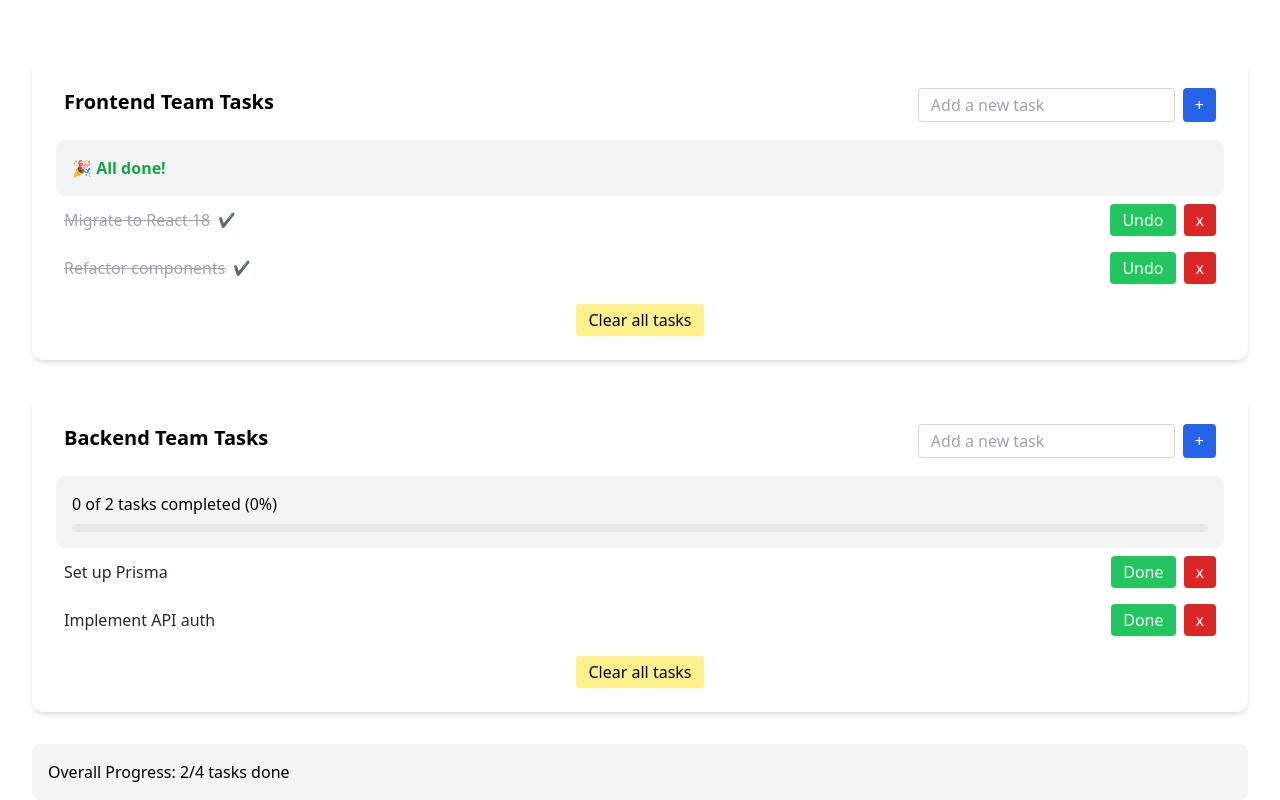
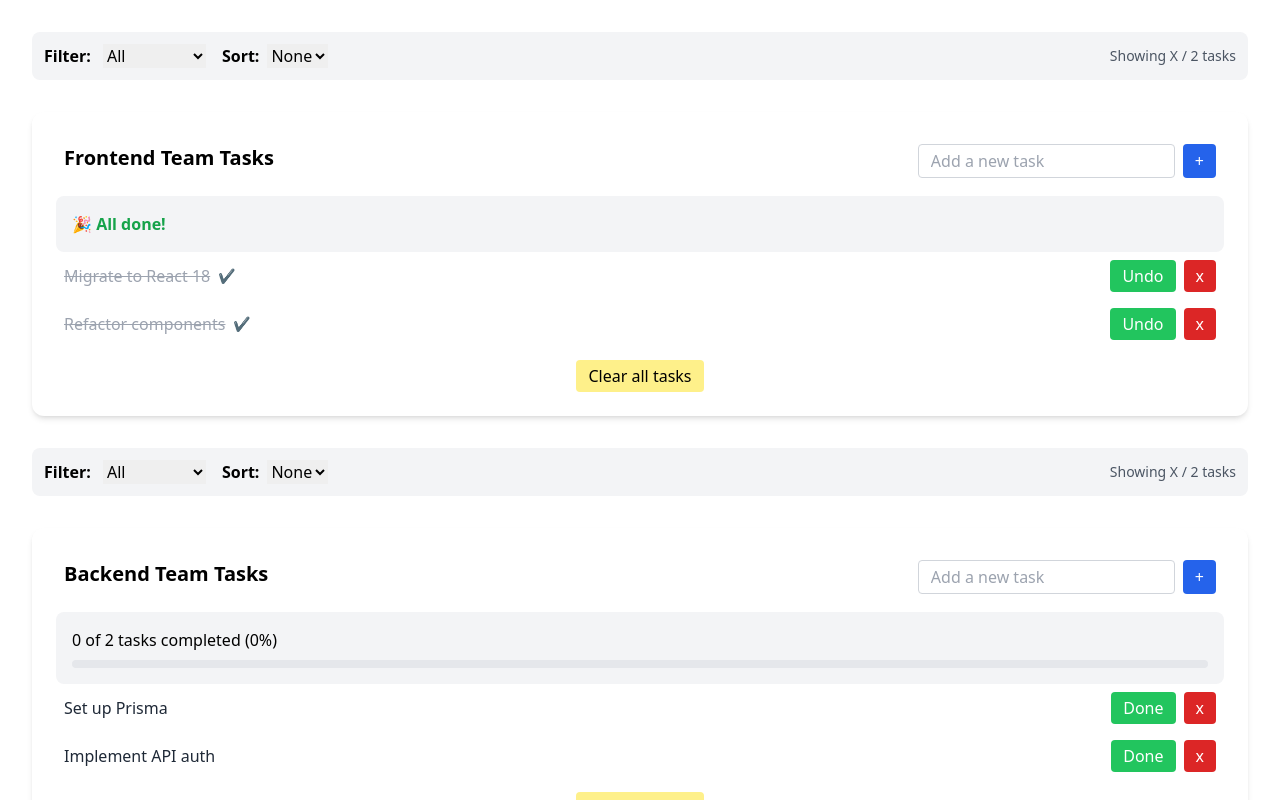
Before and after one commit to dalofe/react-playground, a React (Vite) app: page / in a window 1280 px wide. Shown: the top 800 px of the page. Built offline with nearby package versions, Linux system fonts and the light colour scheme; the HTML template or start-up script is replaced by a standard one.

Commit message:
Day 19: adding a filter/sort bar. Starting to make work the sort functionality

```diff
--- a/src/App.tsx
+++ b/src/App.tsx
@@ -1,6 +1,7 @@
 import { useEffect, useState } from 'react';
 import TaskList from './components/TaskList';
 import type { Task, TaskDraft } from './types/task';
+import { TaskFilterBar } from './components/TaskFilterBar';
 
 export default function App() {
   const loadStates = (key: string, fallback: Task[]): Task[] => {
@@ -31,18 +32,18 @@ export default function App() {
   }, [backendTasks]);
 
   const handleAddFrotendTasks = (draft: TaskDraft) => {
-    setFrontendTasks(prev => [
+    setFrontendTasks((prev) => [
       ...prev,
-      {id: Date.now(), title: draft.title ?? '', completed: false},
+      { id: Date.now(), title: draft.title ?? '', completed: false },
     ]);
   };
 
   const handleAddBackendTasks = (draft: TaskDraft) => {
-    setBackendTasks(prev => [
+    setBackendTasks((prev) => [
       ...prev,
-      {id: Date.now(), title: draft.title ?? '', completed: false},
-    ])
-  }
+      { id: Date.now(), title: draft.title ?? '', completed: false },
+    ]);
+  };
 
   const totalTasks = frontendTasks.length + backendTasks.length;
   const totalCompleted =
@@ -51,6 +52,7 @@ export default function App() {
 
   return (
     <div className="p-8 space-y-8">
+      <TaskFilterBar tasks={frontendTasks} setTasks={setFrontendTasks} />
       <TaskList
         title="Frontend Team Tasks"
         showCompleted={true}
@@ -59,6 +61,7 @@ export default function App() {
         emptyMessage="No frontend tasks"
         onAddTask={handleAddFrotendTasks}
       />
+      <TaskFilterBar tasks={backendTasks} setTasks={setBackendTasks} />
       <TaskList
         title="Backend Team Tasks"
         showCompleted={true}
--- /dev/null
+++ b/src/components/TaskFilterBar.tsx
@@ -0,0 +1,48 @@
+import type { Dispatch, SetStateAction } from 'react';
+import type { Task } from '../types/task';
+
+type TaskFilterBarProps = {
+  tasks: Task[];
+  setTasks: Dispatch<SetStateAction<Task[]>>;
+};
+
+export function TaskFilterBar({ tasks, setTasks }: TaskFilterBarProps) {
+  function sortTasks(e: React.ChangeEvent<HTMLSelectElement>): void {
+    const sortBy = e.target.value;
+    const direction = sortBy === 'desc' ? -1 : 1;
+
+    const sorted = [...tasks].sort((a, b) => {
+      const comparisonResult = a.title.localeCompare(b.title, undefined, {
+        sensitivity: 'base',
+      });
+
+      return comparisonResult * direction;
+    });
+
+    setTasks(sorted);
+  }
+
+  return (
+    <div className="flex gap-4 items-center p-3 bg-gray-100 rounded-lg">
+      <div>
+        <label className="mr-2 font-semibold">Filter: </label>
+        <select>
+          <option value="all">All</option>
+          <option value="completed">Completed</option>
+          <option value="pending">Pending</option>
+        </select>
+      </div>
+      <div>
+        <label className="mr-2 font-semibold">Sort:</label>
+        <select onChange={sortTasks}>
+          <option value="none">None</option>
+          <option value="asc">A-Z</option>
+          <option value="desc">Z-A</option>
+        </select>
+      </div>
+      <span className="ml-auto text-sm text-gray-600">
+        Showing X / {tasks.length} tasks
+      </span>
+    </div>
+  );
+}
```
